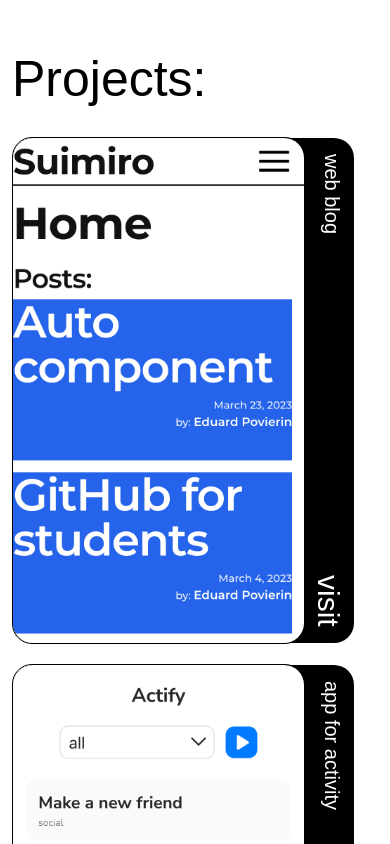
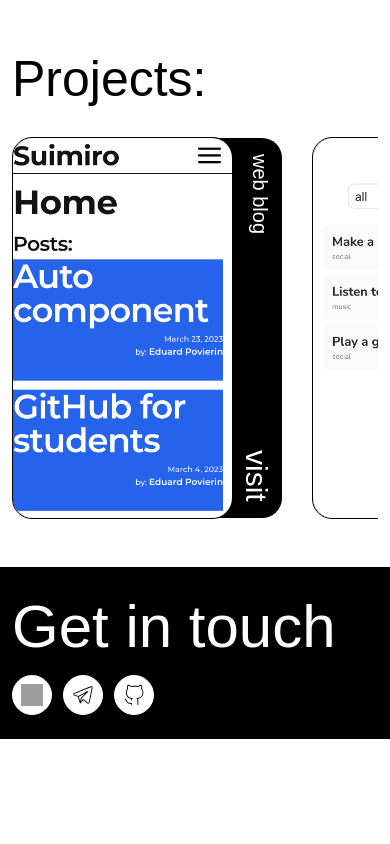
Before and after one commit to NightWanderer2004/Eduard-Povierin, a Next.js app: page / in a window 390 px wide. Shown: the part 1580-2424 px from the top of the page. After the commit the page ends 2319 px from the top, so only its background shows below. Built offline with nearby package versions, Linux system fonts and the light colour scheme; grey boxes are pictures that could not be loaded; a web font is replaced by a local one.

Commit message:
add swiper

```diff
--- a/package.json
+++ b/package.json
@@ -11,7 +11,8 @@
   "dependencies": {
     "next": "13.2.4",
     "react": "18.2.0",
-    "react-dom": "18.2.0"
+    "react-dom": "18.2.0",
+    "swiper": "^9.2.0"
   },
   "devDependencies": {
     "autoprefixer": "^10.4.14",
--- a/src/components/screens/home/projects/Projects.jsx
+++ b/src/components/screens/home/projects/Projects.jsx
@@ -1,3 +1,7 @@
+import { Swiper, SwiperSlide } from 'swiper/react'
+import { Keyboard } from 'swiper'
+import 'swiper/scss'
+import 'swiper/scss/pagination'
 import { projects } from '@/data'
 import s from './Projects.module.scss'
 import Project from './Project'
@@ -6,11 +10,33 @@ const Projects = () => {
    return (
       <div className={s.projects}>
          <h2>Projects:</h2>
-         <ul className={s.projectsList}>
+         <Swiper
+            breakpoints={{
+               320: {
+                  slidesPerView: 1.3,
+                  spaceBetween: 24,
+               },
+               768: {
+                  slidesPerView: 2.3,
+                  spaceBetween: 32,
+               },
+               1024: {
+                  slidesPerView: 3,
+                  spaceBetween: 40,
+               },
+            }}
+            spaceBetween={24}
+            slidesPerView={1.3}
+            modules={[Keyboard]}
+            keyboard={{ enabled: true }}
+            pagination={{ clickable: true }}
+         >
             {projects.map(el => (
-               <Project key={el.title} title={el.title} img={el.img} url={el.url} desc={el.desc} />
+               <SwiperSlide key={el.title}>
+                  <Project title={el.title} img={el.img} url={el.url} desc={el.desc} />
+               </SwiperSlide>
             ))}
-         </ul>
+         </Swiper>
       </div>
    )
 }
```
Also changed, not shown: 1 other file (tests, documents, lock files or other folders).
